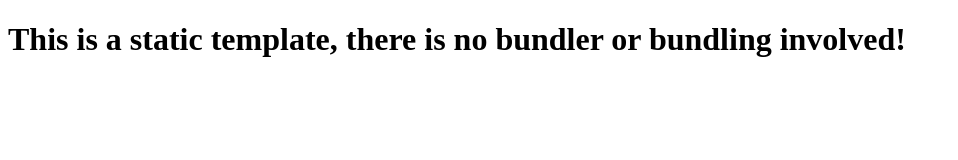
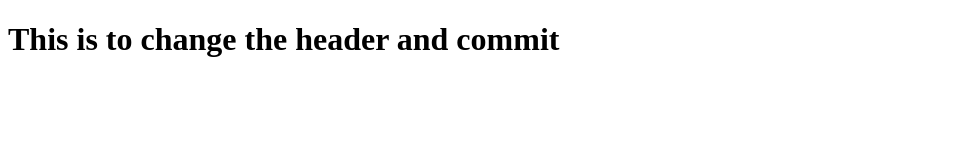
Before and after one commit to hugofsilvaa/helloWorld, a plain HTML site: page index.html in a window 1280 px wide. Shown: the whole page, without its empty margins (0-958 px from the left). Drawn offline with Linux system fonts and the light colour scheme.

Commit message:
<h1> changed as requested

```diff
--- a/index.html
+++ b/index.html
@@ -7,6 +7,6 @@
     <title>This is a new title</title>
   </head>
   <body>
-    <h1>This is a static template, there is no bundler or bundling involved!</h1>
+    <h1>This is to change the header and commit</h1>
   </body>
 </html>
```
